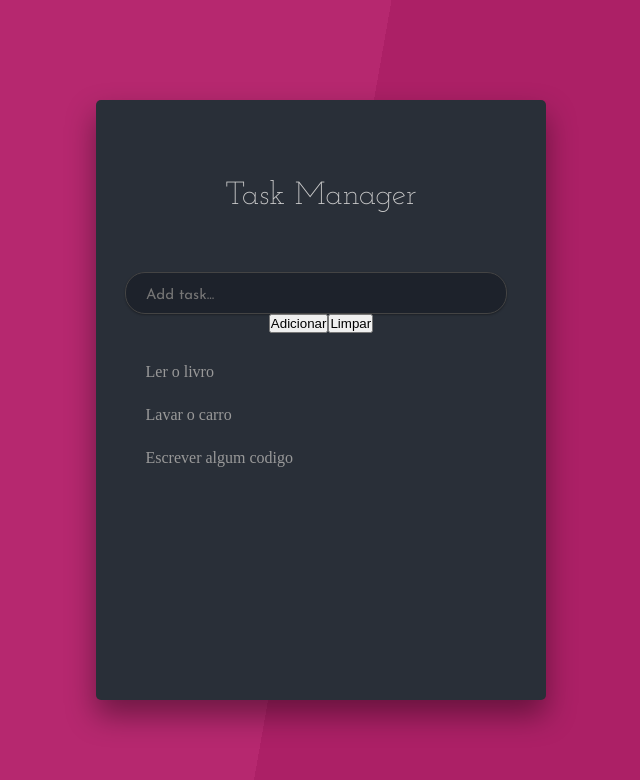
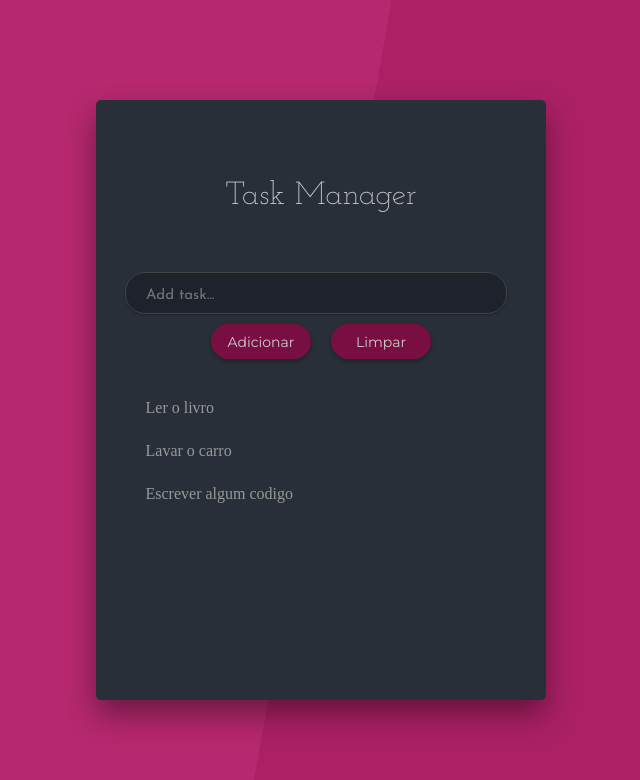
Before and after one commit to jeffers0ndg/task-manager, a React (Create React App) app: page / in a window 1280 px wide. Shown: the top 780 px of the page, without its empty margins (319-959 px from the left). Built offline with nearby package versions, Linux system fonts and the light colour scheme; the HTML template or start-up script is replaced by a standard one.

Commit message:
Ajustes de classnames e importes

```diff
--- a/src/components/Task.js
+++ b/src/components/Task.js
@@ -5,10 +5,10 @@ const Task = ({ task }) => {
         <li className='list-item'>
             <span>{task.task}</span>
             <div>
-                <button className='bnt-delete task-btn'>
+                <button className='btn-delete task-btn'>
                     <i className='fas fa-trash-alt'></i>
                 </button>
-                <button className='bnt-edit task-btn'>
+                <button className='btn-edit task-btn'>
                     <i className='fas fa-pen'></i>
                 </button>
             </div>
--- a/src/components/TaskForm.js
+++ b/src/components/TaskForm.js
@@ -1,6 +1,10 @@
-import React from 'react';
+import React, {useContext} from 'react';
+import {TaskListContext} from '../context/TaskListContext'
 
 const TraskForm = () => {
+
+    const {addTask} = useContext(TaskListContext);
+
     return (
         <form className='form'>
             <input type='text'
@@ -10,11 +14,11 @@ const TraskForm = () => {
             />
             <div className='buttons'>
                 <button type='submit'
-                    className="bnt add-task-bnt">
+                    className="btn add-task-btn">
                     Adicionar
                 </button>
                 <button
-                    className='bnt clear-bnt'>
+                    className='btn clear-btn'>
                     Limpar
                 </button>
             </div>
--- a/src/context/TaskListContext.js
+++ b/src/context/TaskListContext.js
@@ -1,15 +1,20 @@
 import React, {createContext, useState} from 'react';
+import uuid from 'uuid';
 
 export const TaskListContext =  createContext();
 
-const TaskListContextProvider = (props) => {
+const TaskListContextProvider = props => {
     const [tasks, setTasks]= useState([
         {task:'Ler o livro', id: 1},
         {task:'Lavar o carro', id: 2},
         {task:'Escrever algum codigo', id: 3},
     ]);
+
+    const addTask = title => {
+        setTasks([...tasks, { title, id: uuid() }])
+      }
     return (
-        <TaskListContext.Provider value={{tasks}}>
+        <TaskListContext.Provider value={{tasks, addTask}}>
             {props.children}
         </TaskListContext.Provider>
     )
```
